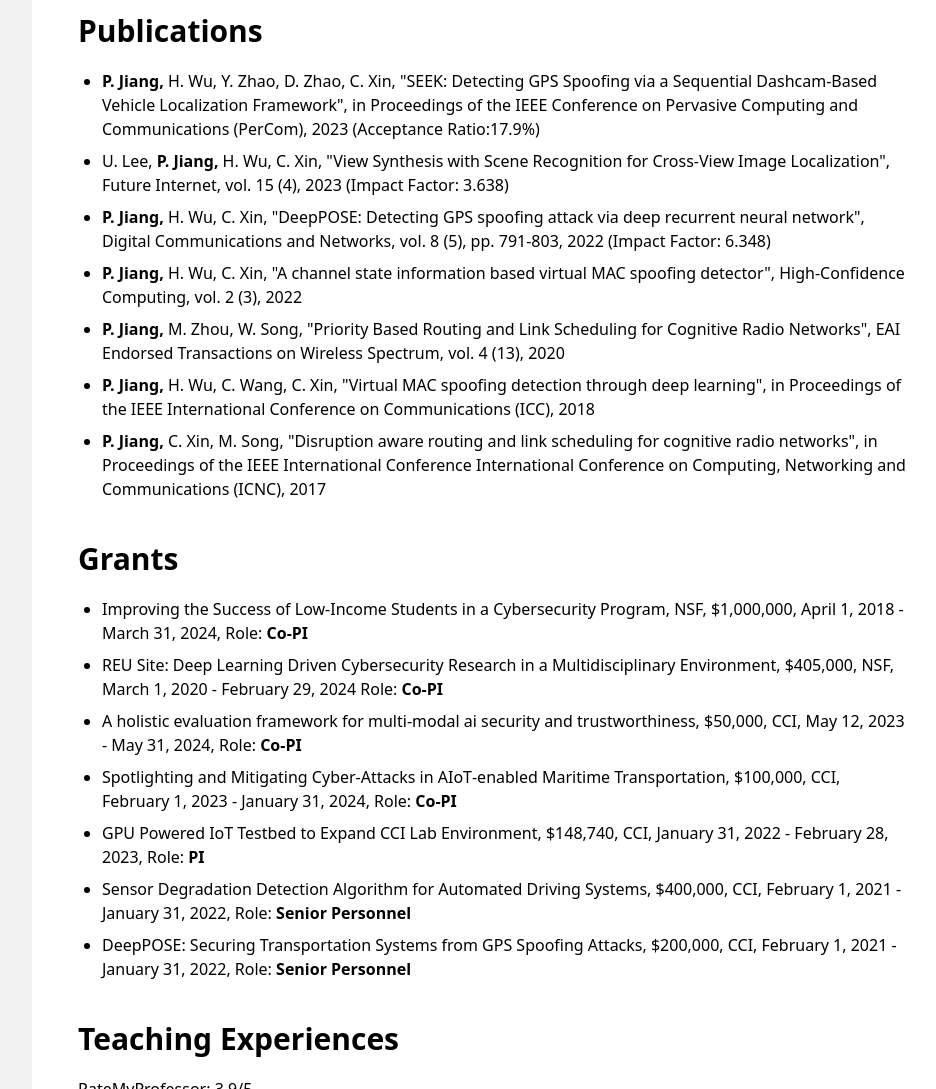
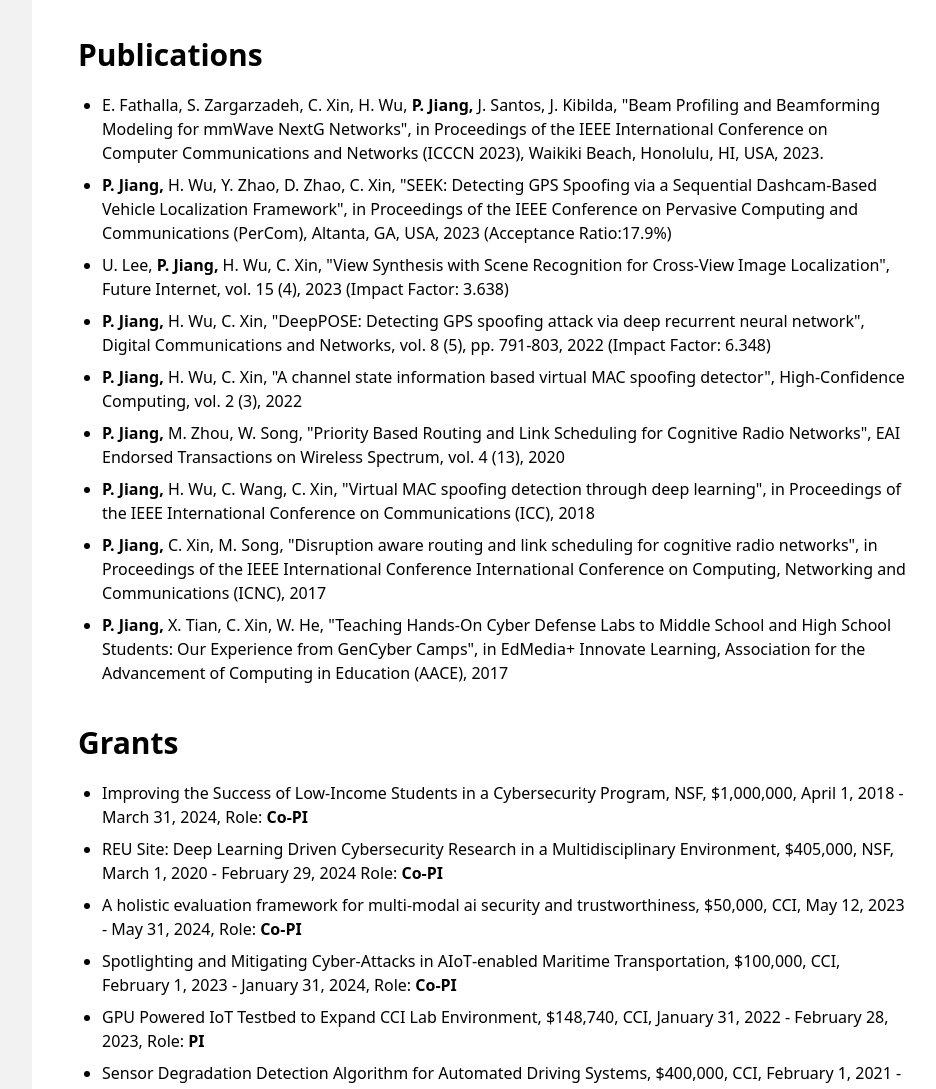
Before and after one commit to PJiang93/about-me, an Astro site: page /pjiang.github.io/cv in a window 1280 px wide and 2400 px high. Shown: the part 851-1940 px from the top of the page, without its empty margins (304-1240 px from the left). Built offline with nearby package versions, Linux system fonts and the light colour scheme; Astro itself is replaced by a stand-in of ours.

Commit message:
Update cv.astro

```diff
--- a/src/pages/cv.astro
+++ b/src/pages/cv.astro
@@ -9,8 +9,8 @@
   </div>
 
   <div class="mb-10 text-justify">
-  I am a Lecturer in the School of Cybersecurity at Old Dominion University (ODU) in Norfolk, VA, and the POC for NSA CAE at ODU for both Cyber Defense (CAE-CD) and Cyber Operation (CAE-CO). I am also the academic advisor for Cyber Operation major.
-  My Ph.D. dissertation is advised by Dr. Chunsheng Xin (ODU) and co-advised by Dr. Hongyi (Michael) Wu (University of Arizona). My research interests focus on exploring and addressing the security challenges of emerging technologies such as self-driving vehicles, unmanned aerial vehicles (UAVs), the Internet of Things (IoT), and next-generation wireless (NextG) communications.   </div>
+    I am a Ph.D. Candidate in the Department of ECE at Old Dominion University (ODU) and lecturer in the School of Cybersecurity. I am currently one of the NSA CAE POC at ODU for Cyber Defense (CAE-CD) and Cyber Operation (CAE-CO). I am advising more than 50 students in the Cyber Operation major.
+    My Ph.D. dissertation is advised by Dr. Chunsheng Xin (ODU) and co-advised by Dr. Hongyi (Michael) Wu (University of Arizona). My research interests focus on exploring and addressing the security challenges of emerging technologies such as self-driving vehicles, unmanned aerial vehicles (UAVs), the Internet of Things (IoT), and next-generation wireless (NextG) communications.   </div>
 
 
   <div class="mb-5">
@@ -58,7 +58,10 @@
     </div>
     <ul class="list-disc mx-6 mb-10 grid gap-2">
       <li>
-        <b>P. Jiang,</b> H. Wu, Y. Zhao, D. Zhao, C. Xin, "SEEK: Detecting GPS Spoofing via a Sequential Dashcam-Based Vehicle Localization Framework", in Proceedings of the IEEE Conference on Pervasive Computing and Communications (PerCom), 2023 (Acceptance Ratio:17.9%)
+        E. Fathalla, S. Zargarzadeh, C. Xin, H. Wu, <b>P. Jiang,</b>  J. Santos, J. Kibilda, "Beam Profiling and Beamforming Modeling for mmWave NextG Networks", in Proceedings of the IEEE International Conference on Computer Communications and Networks (ICCCN 2023), Waikiki Beach, Honolulu, HI, USA, 2023.
+      </li>
+      <li>
+        <b>P. Jiang,</b> H. Wu, Y. Zhao, D. Zhao, C. Xin, "SEEK: Detecting GPS Spoofing via a Sequential Dashcam-Based Vehicle Localization Framework", in Proceedings of the IEEE Conference on Pervasive Computing and Communications (PerCom), Altanta, GA, USA, 2023 (Acceptance Ratio:17.9%)
       </li>
       <li>
         U. Lee, <b>P. Jiang,</b> H. Wu, C. Xin, "View Synthesis with Scene Recognition for Cross-View Image Localization", Future Internet, vol. 15 (4), 2023 (Impact Factor: 3.638)
@@ -78,6 +81,10 @@
       <li>
         <b>P. Jiang,</b> C. Xin, M. Song, "Disruption aware routing and link scheduling for cognitive radio networks", in Proceedings of the IEEE International Conference International Conference on Computing, Networking and Communications (ICNC), 2017
       </li>
+      <li>
+        <b>P. Jiang,</b> X. Tian, C. Xin, W. He, "Teaching Hands-On Cyber Defense Labs to Middle School and High School Students: Our Experience from GenCyber Camps", in EdMedia+ Innovate Learning, Association for the Advancement of Computing in Education (AACE), 2017
+      </li>
+
 
     </ul>
 
```
